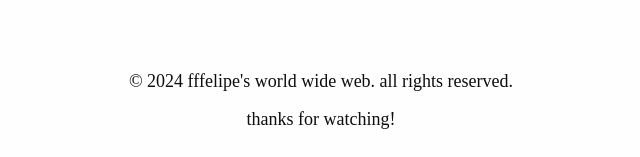
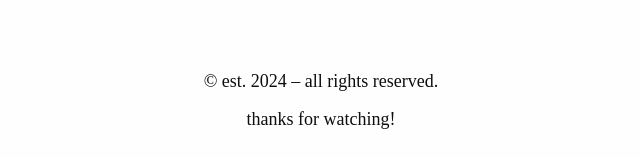
Before and after one commit to faocp/blog, a plain HTML site: page index.html in a window 1280 px wide. Shown: the part 1026-1183 px from the top of the page, without its empty margins (319-959 px from the left). Drawn offline with nearby package versions, Linux system fonts and the light colour scheme; a web font is replaced by a local one.

Commit message:
Minor updates

```diff
--- a/index.html
+++ b/index.html
@@ -80,7 +80,7 @@
             </h2>
         </section>
         <footer>
-            <p>&copy; 2024 fffelipe's world wide web. all rights reserved.</p>
+            <p>&copy; est. 2024 – all rights reserved.</p>
             <p>thanks for watching!</p>
         </footer>
     </main>
```
